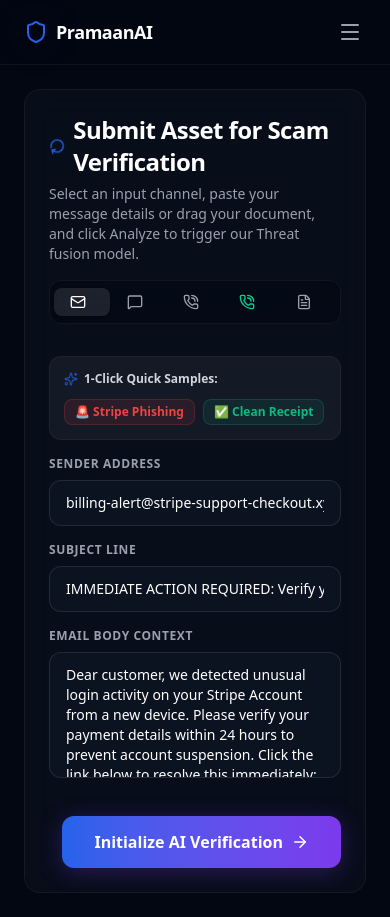
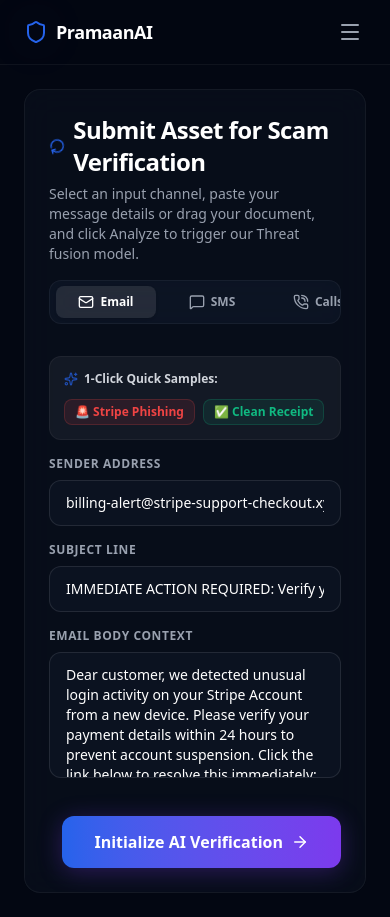
Before and after one commit to Jashanjindal/Pramaan-AI, a Next.js app in the folder frontend/: page /demo in a window 390 px wide. Shown: the top 917 px of the page. Built offline with nearby package versions, Linux system fonts and the light colour scheme.

Commit message:
style: Enhance mobile responsive UI, touch-scrolling tab bars, and glassmorphism styling

```diff
--- a/frontend/src/app/demo/page.tsx
+++ b/frontend/src/app/demo/page.tsx
@@ -390,26 +390,26 @@
             </CardHeader>
             <CardContent>
               <Tabs value={activeTab} onValueChange={setActiveTab} className="w-full">
-                <TabsList className="grid w-full grid-cols-5 mb-8">
-                  <TabsTrigger value="email" className="flex items-center justify-center space-x-2">
-                    <Mail className="h-4 w-4" />
-                    <span className="hidden sm:inline">Email Portal</span>
+                <TabsList className="flex items-center justify-start sm:justify-center overflow-x-auto no-scrollbar w-full mb-8 p-1.5 bg-gray-900/60 rounded-xl border border-white/5 gap-1.5">
+                  <TabsTrigger value="email" className="flex items-center justify-center space-x-1.5 px-3.5 py-2 text-xs font-semibold shrink-0 sm:shrink min-w-[100px] sm:min-w-0">
+                    <Mail className="h-4 w-4 shrink-0" />
+                    <span className="inline text-xs sm:text-sm">Email</span>
                   </TabsTrigger>
-                  <TabsTrigger value="sms" className="flex items-center justify-center space-x-2">
-                    <MessageSquare className="h-4 w-4" />
-                    <span className="hidden sm:inline">SMS Ledger</span>
+                  <TabsTrigger value="sms" className="flex items-center justify-center space-x-1.5 px-3.5 py-2 text-xs font-semibold shrink-0 sm:shrink min-w-[100px] sm:min-w-0">
+                    <MessageSquare className="h-4 w-4 shrink-0" />
+                    <span className="inline text-xs sm:text-sm">SMS</span>
                   </TabsTrigger>
-                  <TabsTrigger value="call" className="flex items-center justify-center space-x-2">
-                    <PhoneCall className="h-4 w-4" />
-                    <span className="hidden sm:inline">Call Transcripts</span>
+                  <TabsTrigger value="call" className="flex items-center justify-center space-x-1.5 px-3.5 py-2 text-xs font-semibold shrink-0 sm:shrink min-w-[100px] sm:min-w-0">
+                    <PhoneCall className="h-4 w-4 shrink-0" />
+                    <span className="inline text-xs sm:text-sm">Calls</span>
                   </TabsTrigger>
-                  <TabsTrigger value="phone" className="flex items-center justify-center space-x-2">
-                    <PhoneCall className="h-4 w-4 text-emerald-400" />
-                    <span className="hidden sm:inline">Number Verifier</span>
+                  <TabsTrigger value="phone" className="flex items-center justify-center space-x-1.5 px-3.5 py-2 text-xs font-semibold shrink-0 sm:shrink min-w-[110px] sm:min-w-0">
+                    <PhoneCall className="h-4 w-4 text-emerald-400 shrink-0" />
+                    <span className="inline text-xs sm:text-sm">Number</span>
                   </TabsTrigger>
-                  <TabsTrigger value="document" className="flex items-center justify-center space-x-2">
-                    <FileText className="h-4 w-4" />
-                    <span className="hidden sm:inline">Document Vault</span>
+                  <TabsTrigger value="document" className="flex items-center justify-center space-x-1.5 px-3.5 py-2 text-xs font-semibold shrink-0 sm:shrink min-w-[100px] sm:min-w-0">
+                    <FileText className="h-4 w-4 shrink-0" />
+                    <span className="inline text-xs sm:text-sm">Docs</span>
                   </TabsTrigger>
                 </TabsList>
 
--- a/frontend/src/app/globals.css
+++ b/frontend/src/app/globals.css
@@ -151,3 +151,12 @@
   animation: shimmer 1.8s infinite;
   content: '';
 }
+
+/* Hide scrollbar for clean touch scrolling on mobile */
+.no-scrollbar::-webkit-scrollbar {
+  display: none;
+}
+.no-scrollbar {
+  -ms-overflow-style: none;
+  scrollbar-width: none;
+}
```
